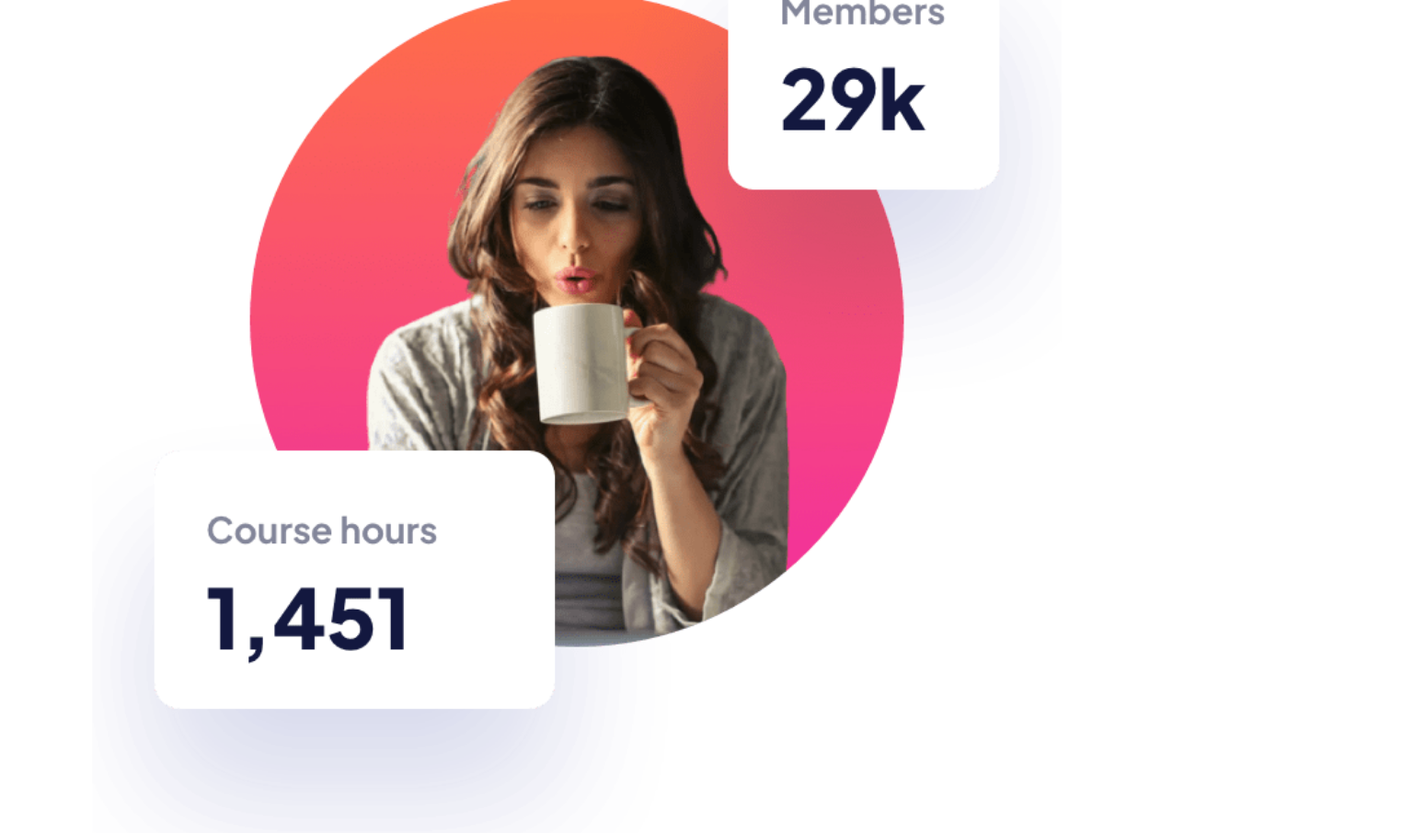
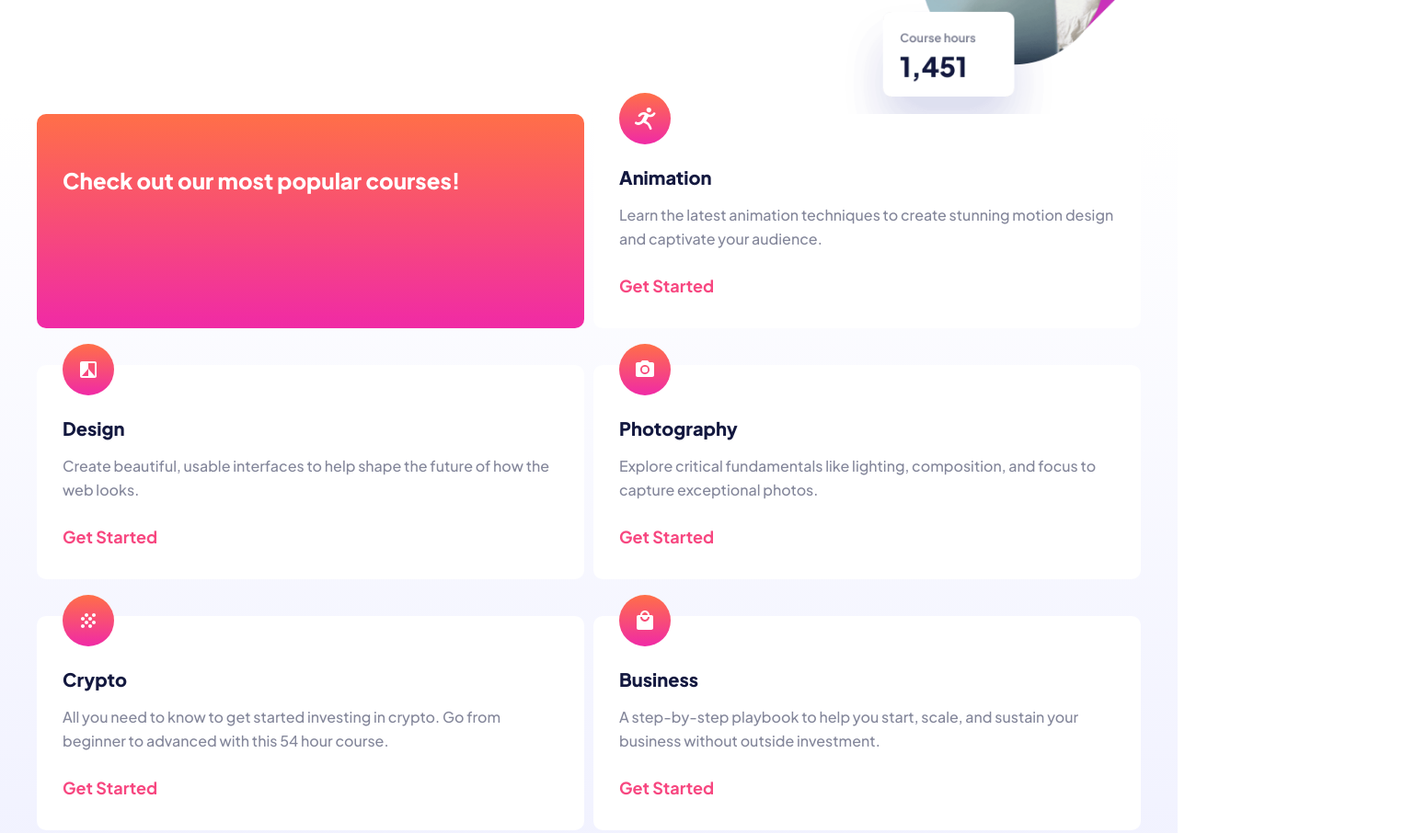
Before and after one commit to Blondeli/skilled-elearning-landing-page, a plain HTML site: page docs/index.html in a window 1280 px wide. Shown: the part 400-1306 px from the top of the page at 92% size, 1550 px wide, since content can reach past the window. Drawn offline with Linux system fonts and the light colour scheme.

Commit message:
add tablet design

```diff
--- a/docs/style.css
+++ b/docs/style.css
@@ -208,3 +208,50 @@ main #img-main {
 .service-card a:hover {
   color: var(--hyperlink-active-color);
 }
+
+/* Tablet design */
+@media (min-width: 576px) {
+  body {
+    overflow-x: hidden;
+  }
+
+  /* Header and footer layout */
+  header {
+    padding: 1.5rem 2.5rem 0 2.5rem;
+  }
+
+  footer {
+    padding: 2.25rem 2.5rem;
+  }
+
+  /* Main section */
+  main {
+    padding: 6.1875rem 350px 11.625rem 2.5rem;
+  }
+
+  main #img-main {
+    background-image: url(assets/image-hero-tablet@2x.png);
+    height: 640px;
+    position: absolute;
+    right: -270px;
+    top: -80px;
+    width: 640px;
+    z-index: -1;
+  }
+
+  /* Grid section */
+  #grid-section {
+    column-gap: 0.625rem;
+    display: grid;
+    grid-template-columns: 1fr 1fr;
+    padding: 0 2.5rem 5.375rem 2.5rem;
+  }
+
+  #grid-section #check-out-card {
+    padding: 3.5rem 1.75rem 0 1.75rem;
+  }
+
+  #animation-card {
+    margin-top: 0;
+  }
+}
```
